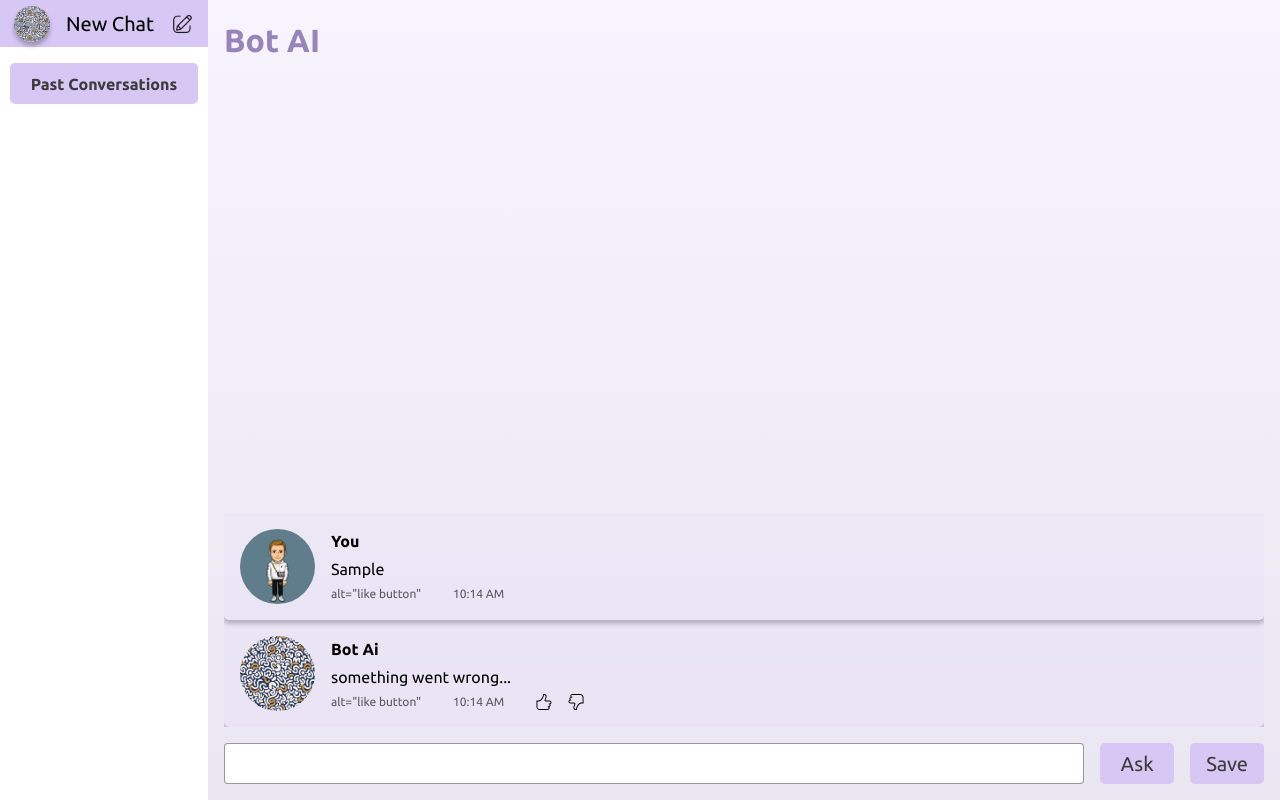
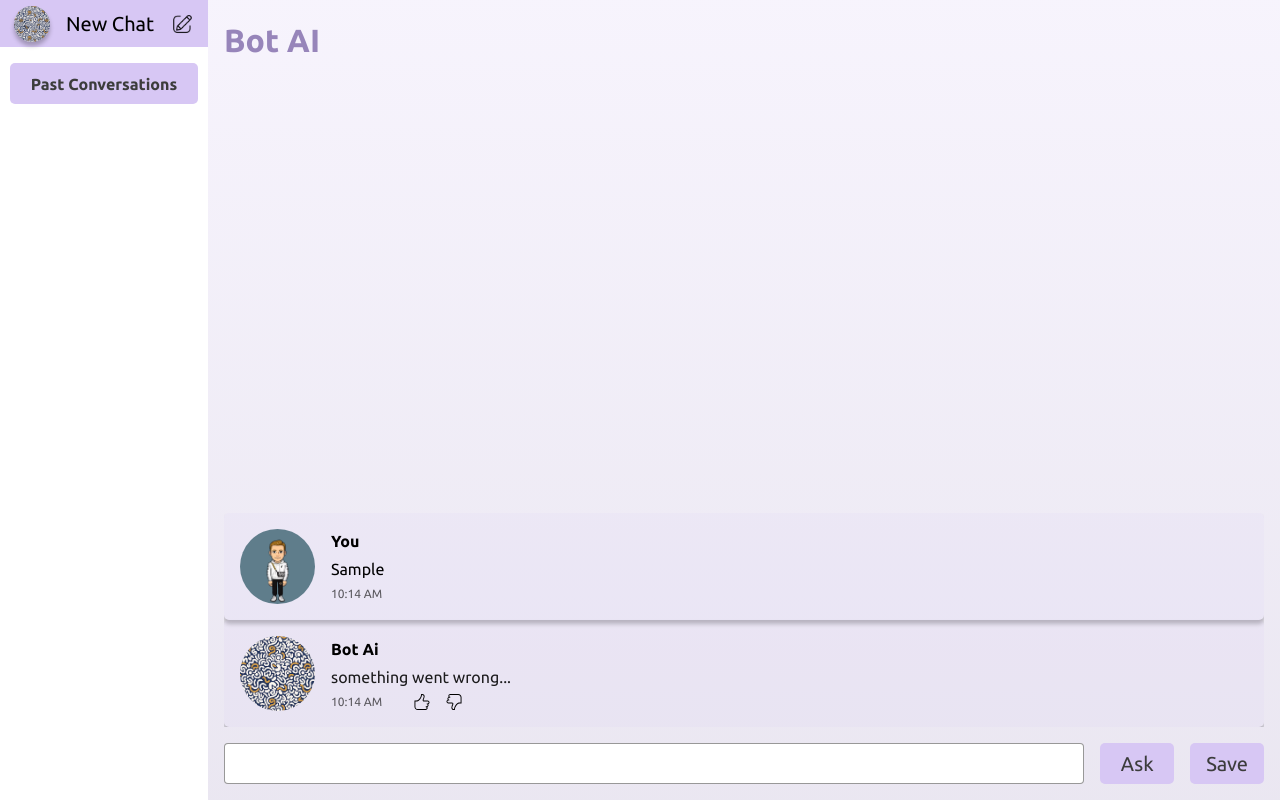
Before and after one commit to abhay8696/BotAi, a React (Vite) app: page / in a window 1280 px wide. Both pictures are taken after typing "Sample" into the empty fields and a click on the button "Ask". Built offline with nearby package versions, Linux system fonts and the light colour scheme.

Commit message:
gave animation style to bot card

```diff
--- a/src/components/ChatBody/ChatBody.css
+++ b/src/components/ChatBody/ChatBody.css
@@ -15,4 +15,5 @@
     flex-direction: column;
     justify-content: flex-end; */
     overflow: auto;
+    scroll-behavior: smooth;
 }
--- a/src/components/ChatBody/ChatBody.jsx
+++ b/src/components/ChatBody/ChatBody.jsx
@@ -1,4 +1,4 @@
-import React, { useContext } from 'react';
+import React, { useContext, useEffect } from 'react';
 import { ThemeContext } from '../../AllContexts';
 //styles
 import "./ChatBody.css";
@@ -20,6 +20,11 @@ const ChatBody = props => {
     const { currentChat, addChatMsg, clearCurrentChat, likeDislikeReply } = props;
     //context
     const [theme, setTheme] = useContext(ThemeContext);
+    //side effects
+    useEffect(()=>{
+        if(!currentChat) return
+        scrollToBottom();
+    }, [currentChat])
     //functions
     const handleFormInput = text => {
 
@@ -56,7 +61,8 @@ const ChatBody = props => {
         return currentChat.map(card => {
             const { icon, name, message, time, id, like, dislike } = card;
             let customClass
-            if(name === "bot ai") customClass = "botCard"
+            if(name === "bot ai") customClass = "botCard";
+            else customClass = "userCard"
             return <ChatCard like={like} dislike={dislike} id={id} likeDislikeReply={likeDislikeReply} customClass={customClass} key={id} icon={icon} name={name} message={message} time={time}/>
         })
     }
@@ -66,14 +72,19 @@ const ChatBody = props => {
         clearCurrentChat();
         alert("Conversation saved!")
     }
-
+    // Function to scroll to the bottom of the div
+    function scrollToBottom() {
+        var container = document.getElementById("cardsWrapper");
+        if(!container) return;
+        container.scrollTop = container.scrollHeight;
+    }
 
     return (
         <div className={`ChatBody ChatBodyTheme-${theme}`}>
         {
             currentChat?.length ?
             <>
-                <div className='cardsWrapper'>
+                <div className='cardsWrapper' id="cardsWrapper">
                     {displayCards()}
                 </div>
                 <Form handleFormInput={handleFormInput} saveChat={saveChat}/>
--- a/src/components/ChatCard/ChatCard.css
+++ b/src/components/ChatCard/ChatCard.css
@@ -14,13 +14,16 @@
 }
 
 .botCard{
+    opacity: 0;
+    animation: riseUp 250ms 250ms forwards;
+    box-shadow: 0px 4px 4px 0px #00000040;
 }
 .chatCardImage-wrapper{
-    width: 75px;
+    /* width: 75px; */
 }
 
 .chatCardImage{
-    max-width: 75px;
+    max-width: 50px;
     border-radius: 50%;
 }
 
@@ -32,6 +35,17 @@
     gap: 0.25rem;
 }
 
+
+.userCard .typing{
+    display: none;
+}
+.botCard .typing{
+    animation: typing 2000ms 500ms forwards;
+}
+.botCard .messageAppear{
+    opacity: 0;
+    animation: messageAppear 500ms 2500ms forwards;
+}
 .chatCardName{
     font-weight: 700;
     text-transform: capitalize;
@@ -73,3 +87,50 @@
     background-color: inherit;
     box-shadow: none;
 }
+
+
+/* screen above 600px */
+@media screen and (min-width: 500px) {
+    .chatCardImage{
+        max-width: 75px;
+    }
+}
+
+@keyframes riseUp {
+    from{
+        opacity: 0;
+        transform: translateY(50%);
+    }
+    to{
+        opacity: 1;
+        transform: translateY(0);
+        box-shadow: 0px 4px 4px 0px #00000040;
+    }
+}
+
+@keyframes typing {
+    0%{
+        opacity: 1;
+    }
+    25%{
+        opacity: 0;
+    }
+    50%{
+        opacity: 1;
+    }
+    75%{
+        opacity: 0;
+    }
+    100%{
+        display: none;
+    }
+}
+
+@keyframes messageAppear {
+    from{
+        opacity: 0;
+    }
+    to{
+        opacity: 1;
+    }
+}
--- a/src/components/ChatCard/ChatCard.jsx
+++ b/src/components/ChatCard/ChatCard.jsx
@@ -24,7 +24,6 @@ function RatingSize() {
   );
 }
 const Thumbs = ({likeDislikeReply, id, like, dislike}) => {
-    console.log({like, dislike})
     return (
         <span className='thumbsWraper'>
             <img src={like} alt='like button' onClick={()=>likeDislikeReply(id,"like")}/>
@@ -47,8 +46,11 @@ const ChatCard = props => {
             </span>
             <span className='chatCardTexts'>
                 <span className='chatCardName'>{name}</span>
-                <span className='chatCardMessage'>{message}</span>
-                <span className='chatCardTime'>alt="like button"
+                <span className='chatCardMessage'>
+                    {/* <span className='typing'>typing...</span> */}
+                    <span className='messageAppear'>{message}</span>
+                </span>
+                <span className='chatCardTime'>
                     <span> {time} </span>
                     {name==="bot ai" ? <Thumbs like={like} dislike={dislike} likeDislikeReply={likeDislikeReply} id={id}/> : null}
                 </span>
--- a/src/index.css
+++ b/src/index.css
@@ -22,6 +22,7 @@ html,
 body {
   height: 100%;
   font-family: "Ubuntu", "Open Sans", sans-serif;
+  scroll-behavior: smooth;
 }
 body {
   line-height: 1.5;
```
